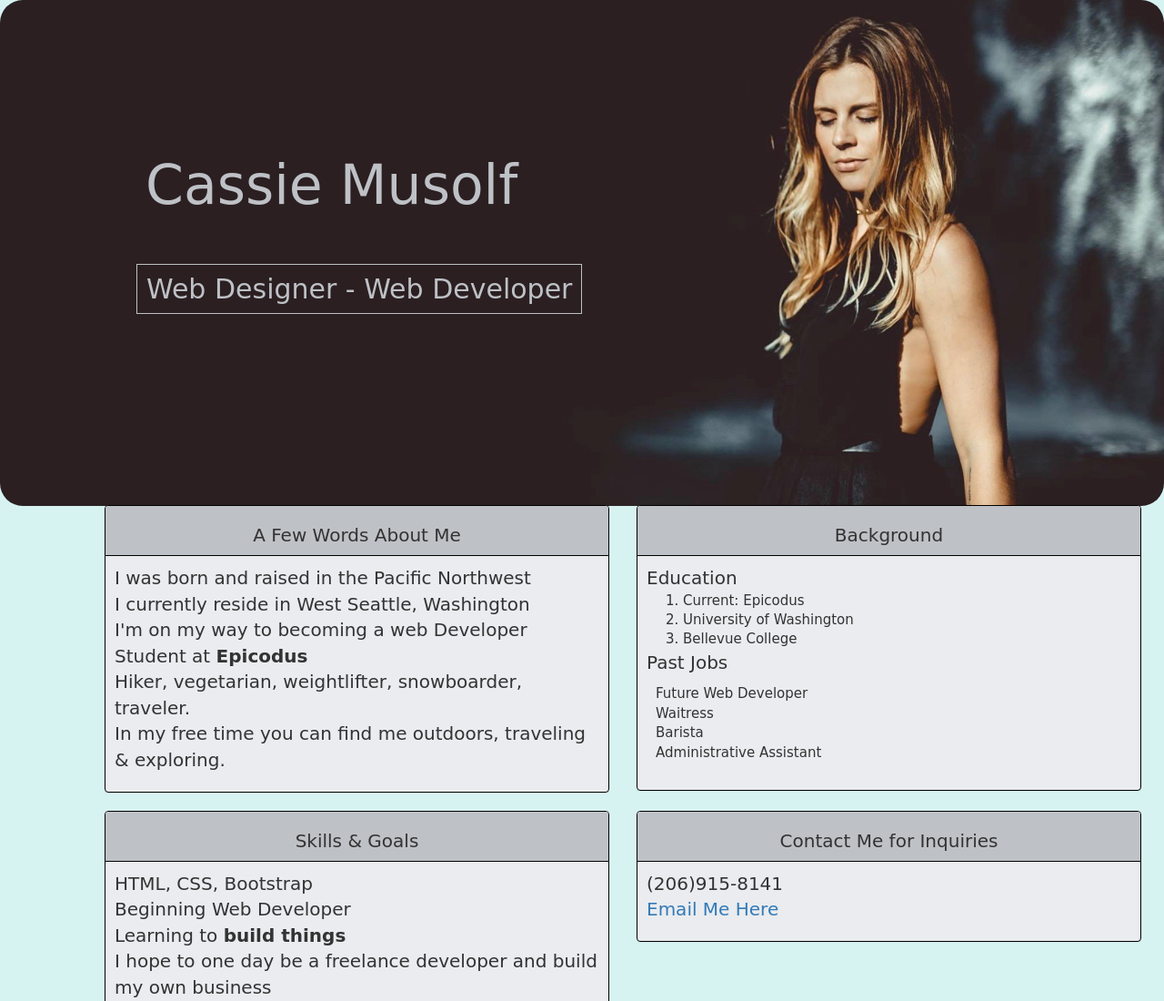
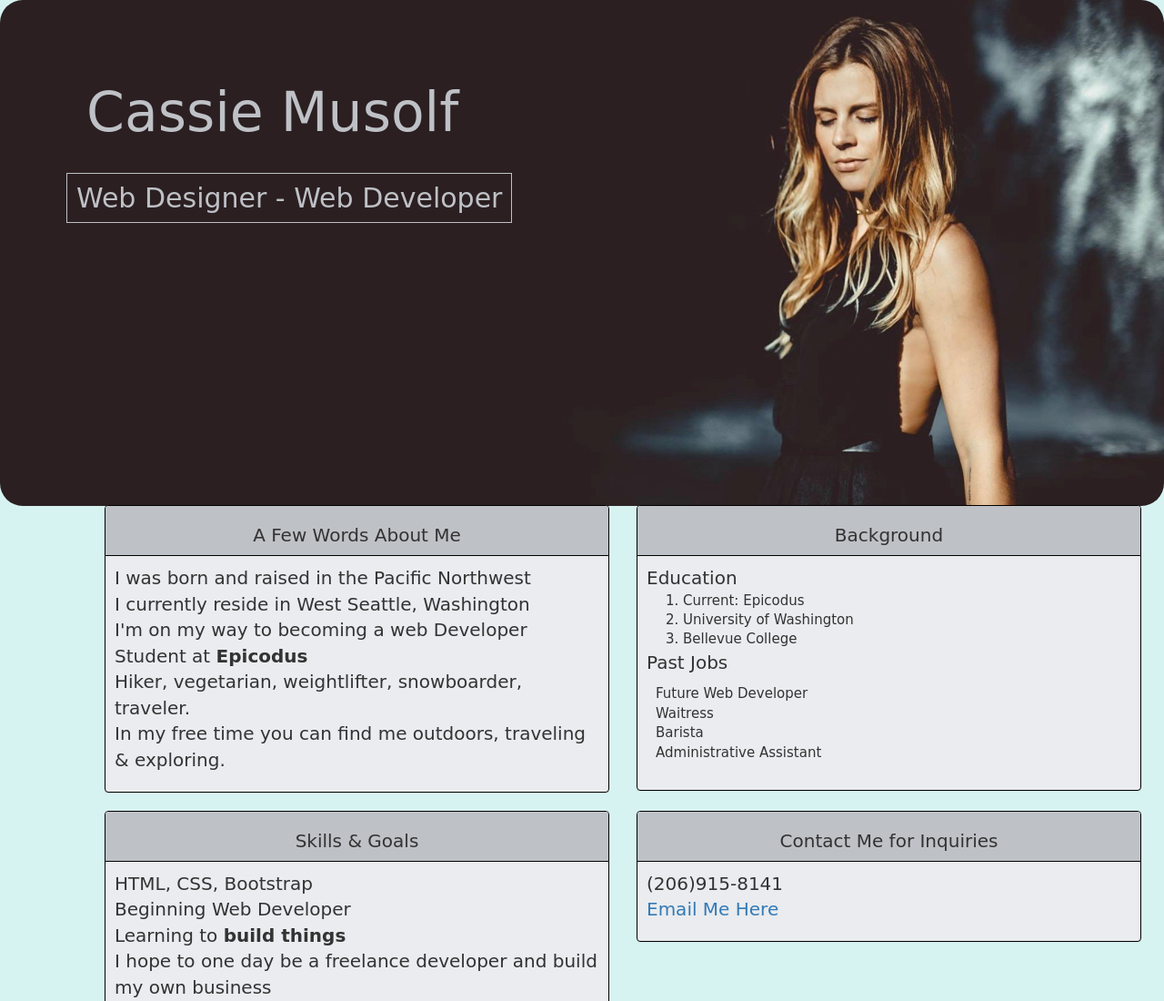
Before and after one commit to cassiemusolf/my-portfolio, a plain HTML site: page Desktop/my-portfolio/my-portfolio.html in a window 1280 px wide. Shown: the top 1100 px of the page at 91% size. Drawn offline with nearby package versions, Linux system fonts and the light colour scheme.

Commit message:
move the top headings over so they don't overlap when the screen size shrinks.

```diff
--- a/Desktop/my-portfolio/css/styles.css
+++ b/Desktop/my-portfolio/css/styles.css
@@ -11,8 +11,8 @@ body {
 
 h1 {
   position: absolute;
-  top: 150px;
-  padding-left: 160px;
+  top: 70px;
+  padding-left: 95px;
   font-family: cursive;
   color: #bec1c6;
   font-size: 60px;
@@ -21,14 +21,14 @@ h1 {
 
 h2 {
   position: absolute;
-  top: 270px;
+  top: 170px;
   color: #bec1c6;
   font-family: cursive;
   border: solid;;
   border-width: thin;
   border-color: #bec1c6;
   padding: 10px;
-  margin-left: 150px;
+  margin-left: 73px;
 }
 
 h3 {
```
